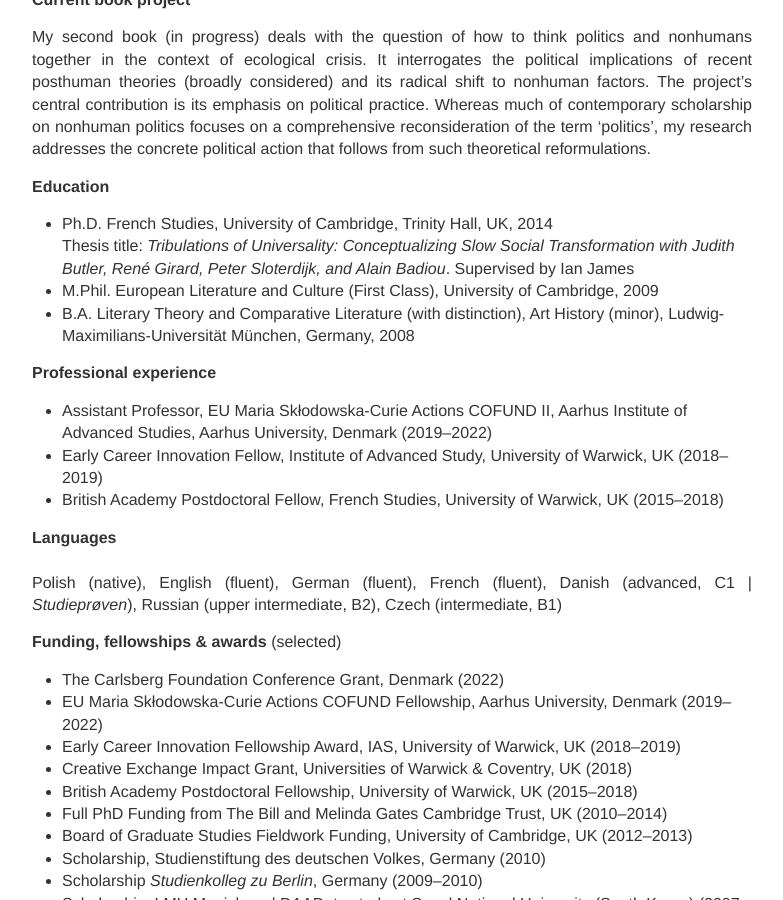
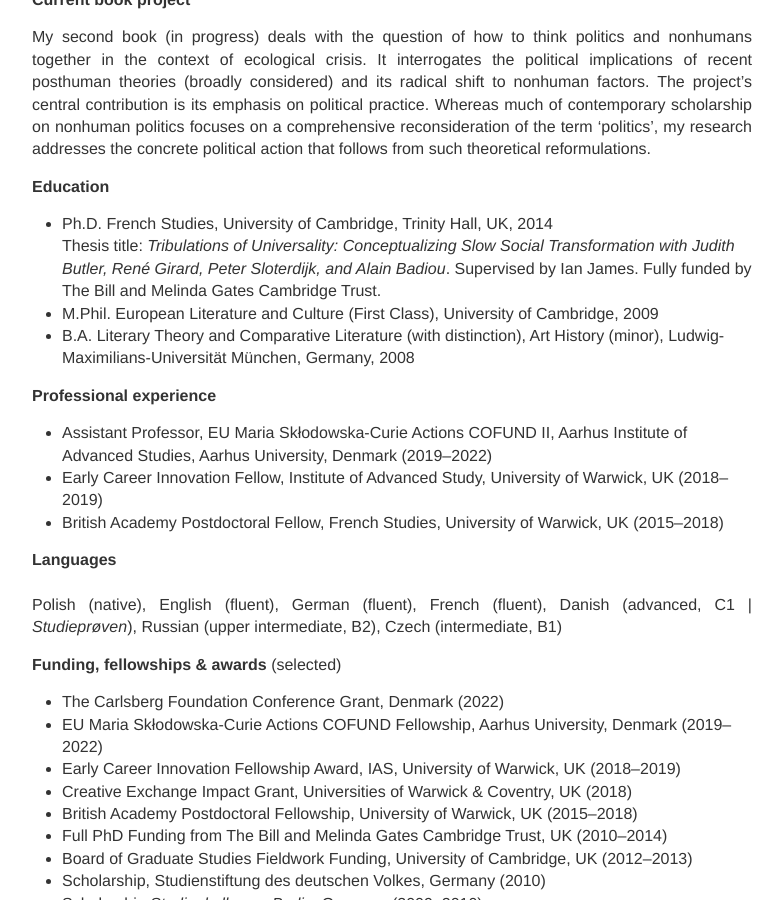
Before and after one commit to IJanicka/IJanicka.github.io, a Jekyll site: the page built from about.md, in a window 1280 px wide and 900 px high, scrolled down 991 px. Shown: the whole window, without its empty margins (248-1031 px from the left). Built offline with Jekyll 4.4.1, drawn with Linux system fonts in a browser that asks for light colours.

Commit message:
Update about.md

```diff
--- a/about.md
+++ b/about.md
@@ -25,7 +25,7 @@
 
 **Education**<br>
 * Ph.D.	French Studies, University of Cambridge, Trinity Hall, UK, 2014<br>
-Thesis title: *Tribulations of Universality: Conceptualizing Slow Social Transformation with Judith Butler, René Girard, Peter Sloterdijk, and Alain Badiou*. Supervised by Ian James<br>
+Thesis title: *Tribulations of Universality: Conceptualizing Slow Social Transformation with Judith Butler, René Girard, Peter Sloterdijk, and Alain Badiou*. Supervised by Ian James. Fully funded by The Bill and Melinda Gates Cambridge Trust.<br>
 * M.Phil.	European Literature and Culture (First Class), University of Cambridge, 2009<br>
 * B.A.	Literary Theory and Comparative Literature (with distinction), Art History (minor), Ludwig-Maximilians-Universität München, Germany, 2008<br>
 
```
